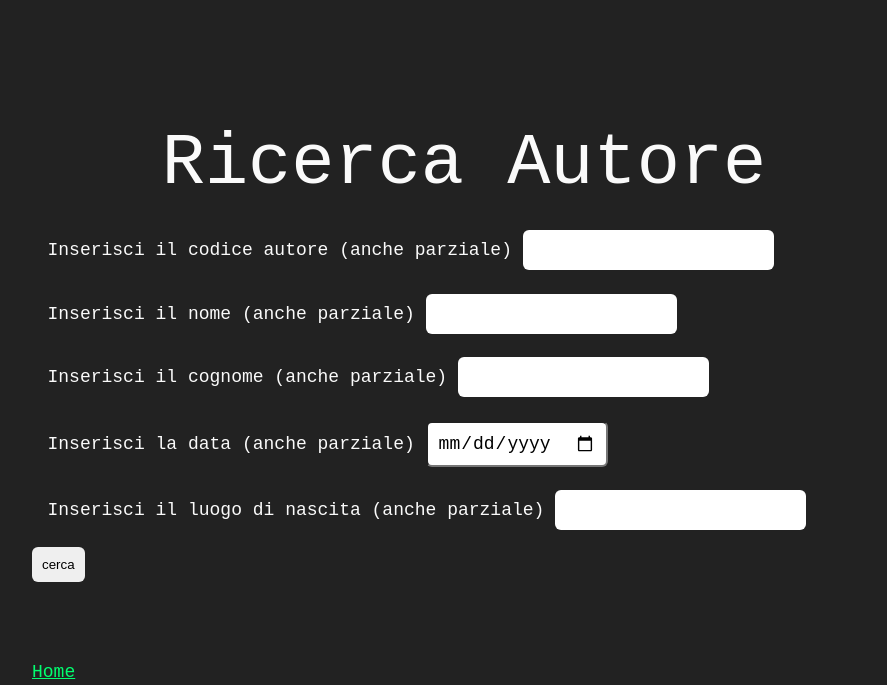
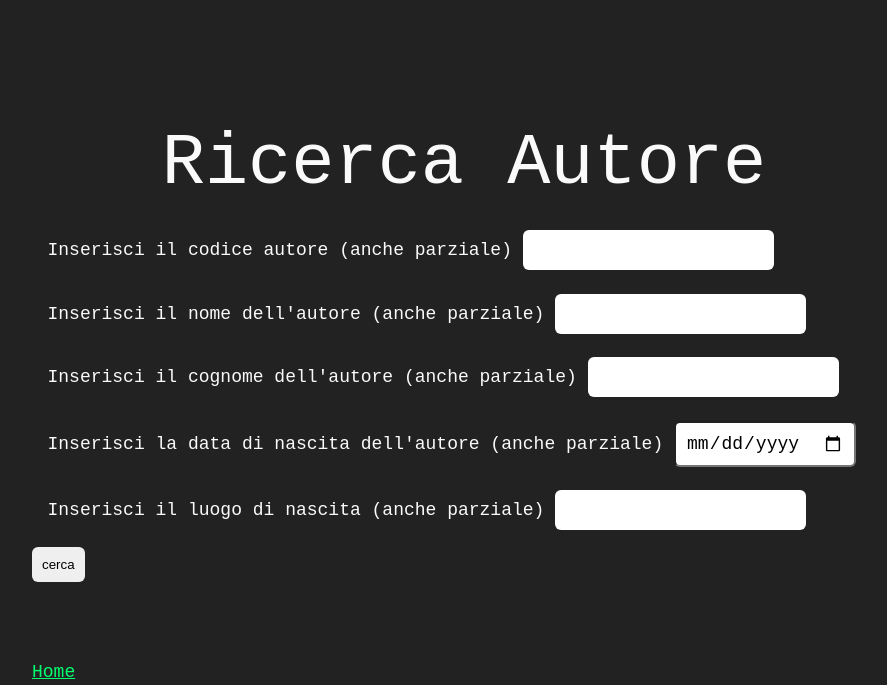
Before and after one commit to stefanoroda/Progetto_Basi, a PHP site: page /php/RAutore.php in a window 1280 px wide. Shown: the top 685 px of the page, without its empty margins (176-1063 px from the left). Run offline with PHP 8.4, Linux system fonts and the light colour scheme; data that the repository does not hold is empty.

Commit message:
Aggiornamenti

```diff
--- a/Web-interface/php/RAutore.php
+++ b/Web-interface/php/RAutore.php
@@ -15,17 +15,17 @@
             </fieldset>
 
             <fieldset>
-                <label>Inserisci il nome (anche parziale)</label>
+                <label>Inserisci il nome dell'autore (anche parziale)</label>
                 <input type="text" name="NOME">
             </fieldset>
 
             <fieldset>
-                <label>Inserisci il cognome (anche parziale)</label>
+                <label>Inserisci il cognome dell'autore (anche parziale)</label>
                 <input type="text" name="COGNOME">
             </fieldset>
 
             <fieldset>
-                <label>Inserisci la data (anche parziale)</label>
+                <label>Inserisci la data di nascita dell'autore (anche parziale)</label>
                 <input type="date" name="DATA_NASCITA">
             </fieldset>
 
--- a/Web-interface/php/RUtente.php
+++ b/Web-interface/php/RUtente.php
@@ -9,6 +9,7 @@
         <h1>Ricerca Prestito</h1>
         <form method="post" action="../php/RUtente.php">
             <fieldset>
+                <label>Inserisci la Matricola dell'utente:</label>
                 <input type="number" name="MATRICOLA">
                 <input type="submit" value="Cerca">
             </fieldset>
--- a/Web-interface/php/Statistiche.php
+++ b/Web-interface/php/Statistiche.php
@@ -10,15 +10,17 @@
         <form action="Statistiche.php" method="post">
             <fieldset>
                 <label>Numero di libri pubblicati in un determinato anno.</label>
+                <label>Inserisci l'anno di pubblicazione:</label>
                 <input type="number" name="ANNO">
             </fieldset>
             <br>
             <fieldset>
                 <label>Numero di prestiti effettuati in una determinata succursale</label>
+                <label>Inserisci il codice della succursale:</label>
                 <input type="number" name="SUCCURSALE">
             </fieldset>
             <fieldset>
-                <label>Numero di libri pubblicati per autore</label>
+                <label>Visualizzazione del numero di libri pubblicati per autore</label>
             </fieldset>
             <input type="submit" value="Invia">
         </form>
```
Also changed, not shown: 2 other files.
